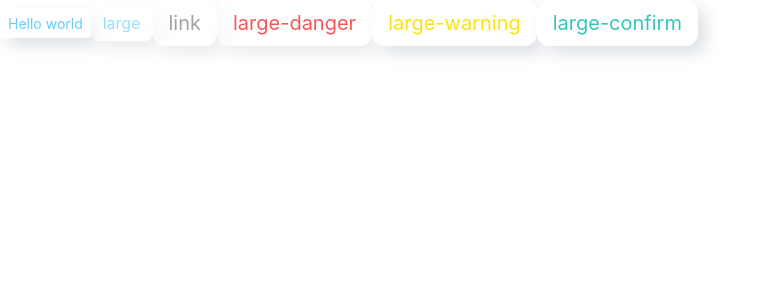
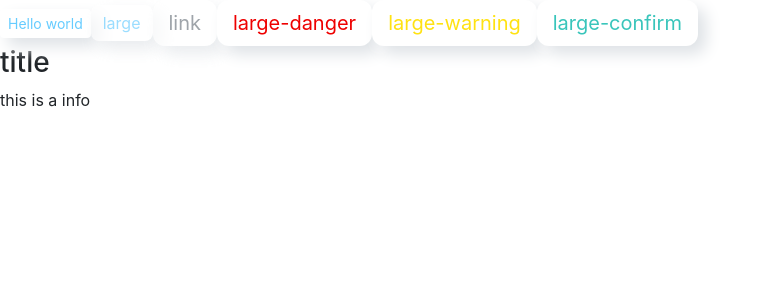
Before and after one commit to dizzy-Lee/sanft, a React (Create React App) app: page / in a window 1280 px wide. Shown: the top 300 px of the page, without its empty margins (0-771 px from the left). Built offline with nearby package versions, Linux system fonts and the light colour scheme.

Commit message:
编写message组件部分代码

```diff
--- a/src/App.tsx
+++ b/src/App.tsx
@@ -4,7 +4,12 @@ import SanButton, {
   ButtonType,
   ButtonSize,
 } from "./components/SanButton/button";
+
+import { SanMessage } from "./components/SanMessage/message";
+
 function App() {
+  SanMessage({messageTitle: "lyf"})
+
   return (
     <div className="App">
       <SanButton
@@ -27,7 +32,7 @@ function App() {
       >
         link
       </SanButton>
-      <SanButton size={ButtonSize.Large} btnType={ButtonType.Danger} disabled>
+      <SanButton size={ButtonSize.Large} btnType={ButtonType.Danger}>
         large-danger
       </SanButton>
       <SanButton size={ButtonSize.Large} btnType={ButtonType.Warning}>
--- /dev/null
+++ b/src/components/SanMessage/message.tsx
@@ -0,0 +1,71 @@
+import React from "react"
+import { createRoot } from "react-dom/client"
+import MessageCard, { MessageType } from "./messageCard"
+
+export interface MessageApi {
+  info: (text: string) => void
+  success: (text: string) => void
+  warning: (text: string) => void
+  error: (text: string) => void
+}
+
+export interface Notice {
+  text: string
+  key: string
+  type: MessageType
+}
+
+export const SanMessage: React.FC = () => {
+  return (
+    <div>
+      <MessageCard
+        messageDetail="this is a info"
+        messageTitle="title"
+        messageType="info"
+      />
+    </div>
+  )
+}
+
+let el = document.querySelector("#message-wrapper")
+if (!el) {
+  el = document.createElement("div")
+  el.className = "message-wrapper"
+  el.id = "message-wrapper"
+  document.body.append(el)
+}
+const root = createRoot(el)
+root.render(<SanMessage />)
+
+// const api: MessageApi = {
+//   info: (text) => {
+//     add({
+//       text,
+//       key: getUuid(),
+//       type: 'info'
+//     })
+//   },
+//   success: (text) => {
+//     add({
+//       text,
+//       key: getUuid(),
+//       type: 'success'
+//     })
+//   },
+//   warning: (text) => {
+//     add({
+//       text,
+//       key: getUuid(),
+//       type: 'warning'
+//     })
+//   },
+//   error: (text) => {
+//     add({
+//       text,
+//       key: getUuid(),
+//       type: 'danger'
+//     })
+//   }
+// }
+
+// export default api
--- /dev/null
+++ b/src/components/SanMessage/messageCard.tsx
@@ -0,0 +1,19 @@
+export type MessageType = 'info' | 'success' | 'danger' | 'warning'
+
+interface MessageProps {
+  messageType?: MessageType
+  messageTitle?: string
+  messageDetail?: string
+}
+
+const MessageCard: React.FC <MessageProps> = (props) => {
+  const { messageType, messageTitle, messageDetail } = props
+  return (
+    <div>
+      <h3>{messageTitle}</h3>
+      <p>{messageDetail}</p>
+    </div>
+  )
+}
+
+export default MessageCard
```
Also changed, not shown: src/components/SanMessage/_style.scss (added).
